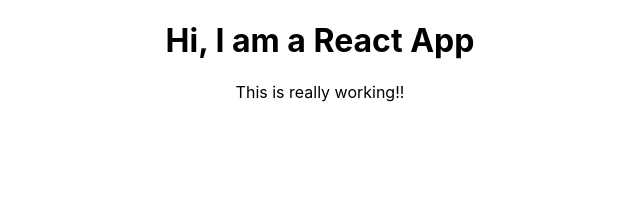
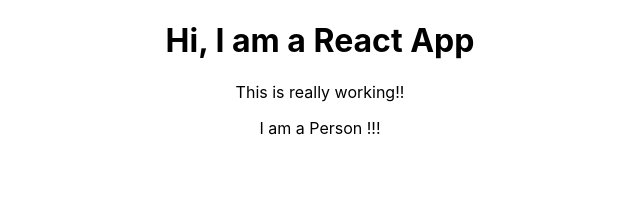
Before and after one commit to mohibullahkamal/myProject, a React (Create React App) app in the folder react-app/: page / in a window 1280 px wide. Shown: the top 208 px of the page, without its empty margins (320-960 px from the left). Built offline with nearby package versions, Linux system fonts and the light colour scheme.

Commit message:
add Person.js component to App.js

```diff
--- a/react-app/src/App.js
+++ b/react-app/src/App.js
@@ -1,5 +1,6 @@
 import React, { Component } from 'react';
 import './App.css';
+import Person from './Person/Person';   // we can name anything... there we are following the convension -> naming it 'Person' after the 'Person.js'
 
 class App extends Component {
   render() {
@@ -7,9 +8,10 @@
       <div className="App">
         <h1>Hi, I am a React App</h1>
         <p>This is really working!!</p>
+        <Person />   {/*this is from Person.js*/}
       </div>
     );
-    // return React.createElement('div', {className: 'App'}, React.createElement('h1', null, 'Does this work now??'));
+    // return React.createElement('div', {className: 'App'}, React.createElement('h1', null, 'Does this work now??'));   //This is the JS version of the above JSX
   }
 }
 
--- a/react-app/src/Person/Person.js
+++ b/react-app/src/Person/Person.js
@@ -2,13 +2,7 @@
 
 
 const person = () => {
-    return (
-        <div>
-            <p>
-                I am a Person !!!
-            </p>
-        </div>
-    );
+    return <p>I am a Person !!!</p>
 }
 
 export default person;
```
